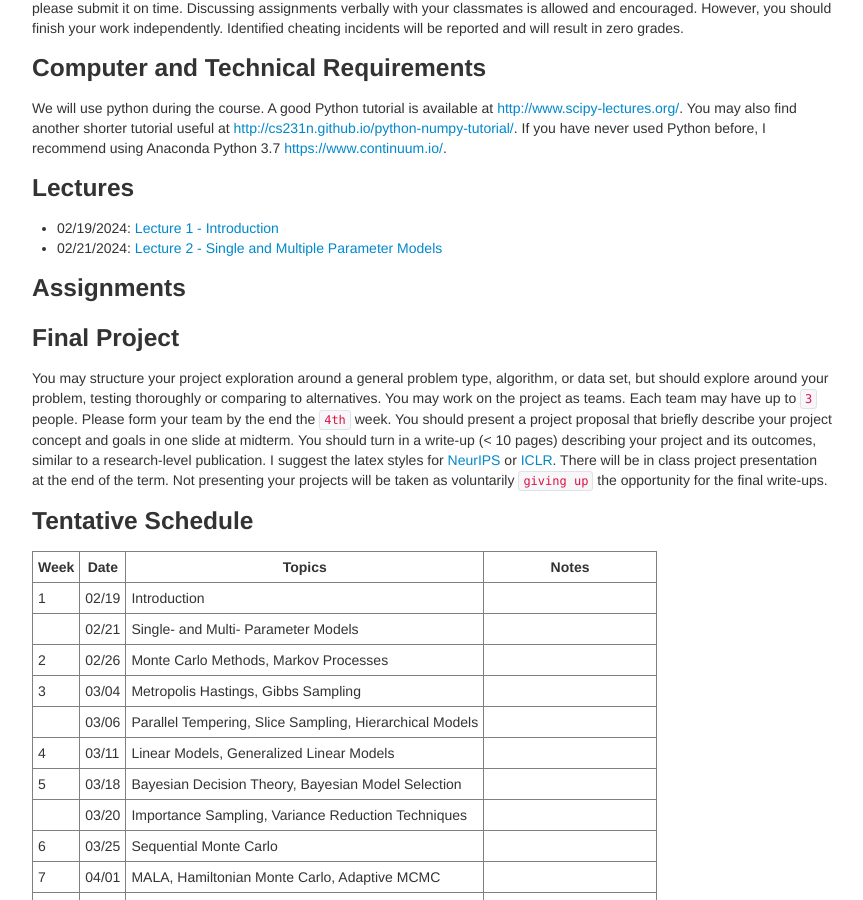
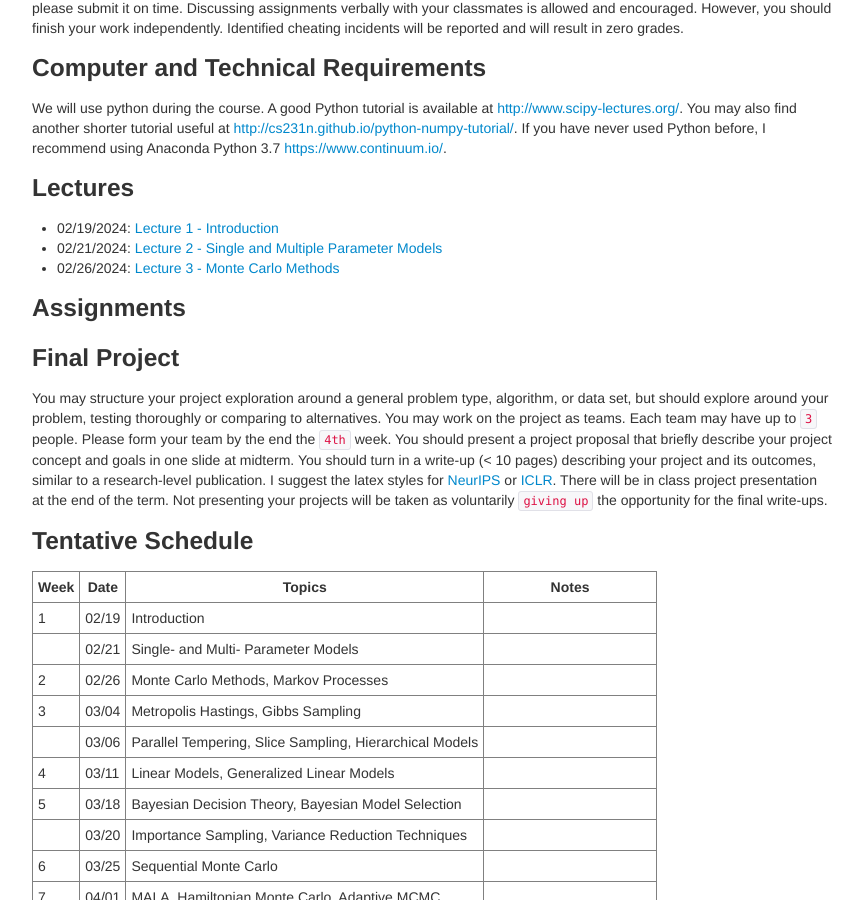
Before and after one commit to zcrabbit/zcrabbit.github.io, a Jekyll site: the page built from courses/btc-s24.md, in a window 1280 px wide and 900 px high, scrolled down 955 px. Shown: the whole window, without its empty margins (208-1071 px from the left). Built offline with Jekyll 4.4.1, drawn with Linux system fonts in a browser that asks for light colours.

Commit message:
lecture 3 out

```diff
--- a/courses/btc-s24.md
+++ b/courses/btc-s24.md
@@ -42,6 +42,7 @@
 ### Lectures
 - 02/19/2024: [Lecture 1 - Introduction]({{sites.baseurl}}/static/slides/btc_spring24/lec01.pdf)
 - 02/21/2024: [Lecture 2 - Single and Multiple Parameter Models]({{sites.baseurl}}/static/slides/btc_spring24/lec02.pdf)
+- 02/26/2024: [Lecture 3 - Monte Carlo Methods]({{sites.baseurl}}/static/slides/btc_spring24/lec03.pdf)
 
 
 
```
Also changed, not shown: 4 other files.
